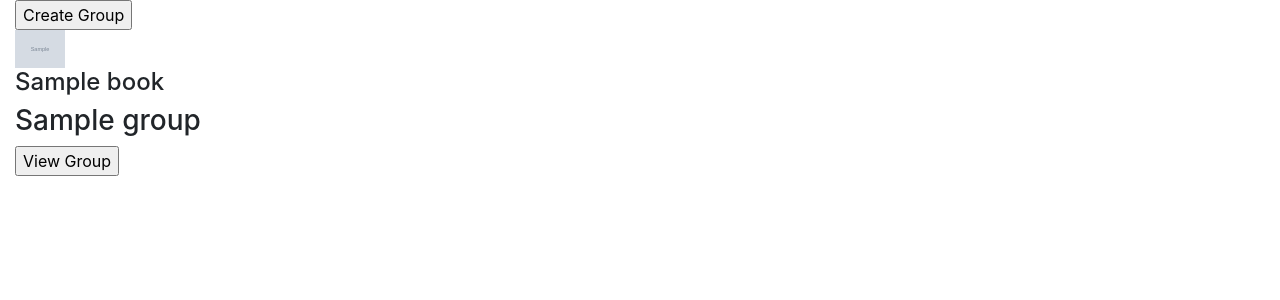
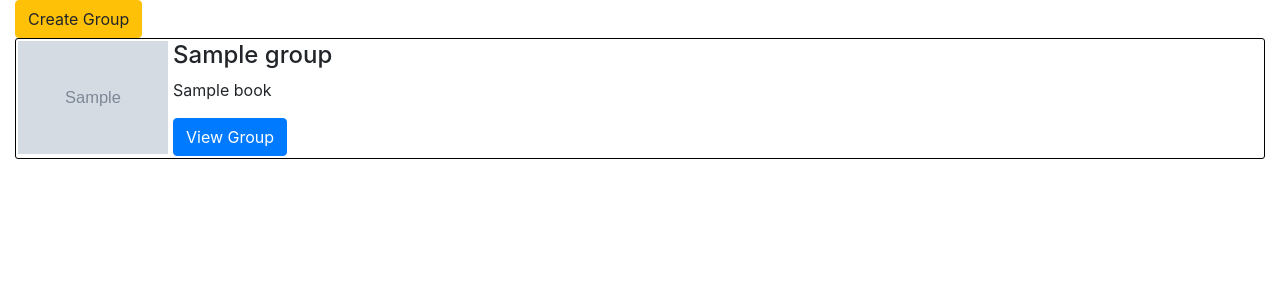
Before and after one commit to joshdbarton/nightstand-capstone, a Django app: page /group_search/1 in a window 1280 px wide. Shown: the part 56-356 px from the top of the page. Run offline with Django 3.2, Linux system fonts and the light colour scheme; a user stored in the database is signed in; tables that the repository leaves empty hold one stand-in row (values such as "Sample post"); grey boxes marked "Sample" are stand-in pictures; some libraries are stand-ins or nearby versions.

Commit message:
styles for the group list view

```diff
--- a/nightstand_dashboard/static/nightstand_dashboard/main.css
+++ b/nightstand_dashboard/static/nightstand_dashboard/main.css
@@ -209,13 +209,19 @@ Search Results Layout
     margin-right: 5px;
 }
 
-.book-card {
+.book-card,
+.group-card {
     clear: both;
     overflow: auto;
     margin-bottom: 2px;
     border: solid 1px black;
     border-radius: 3px;
     padding: 2px;
+}
+
+.group-card img {
+    float: left;
+    margin-right: 5px;
 }
 
 /**************************
--- a/nightstand_dashboard/templates/nightstand_dashboard/groups.html
+++ b/nightstand_dashboard/templates/nightstand_dashboard/groups.html
@@ -1,14 +1,14 @@
 {% extends 'nightstand_dashboard/base.html' %}
 
 {% block content %}
-<a href="/create_group/{{olid}}"><input type="button" value="Create Group"></a>
+<a href="/create_group/{{olid}}"><button class="btn btn-warning">Create Group</button></a>
 {% if groups %}
 {% for group in groups %}
 <div class="group-card">
-    <img src={{group.book.thumbnail}} alt={{group.book}} width="50">
-    <h4>{{group.book}}</h4>
-    <h3>{{group}}</h3>
-    <a href="/groups/{{group.id}}"><input type="button" value="View Group"/></a>
+    <img src={{group.book.thumbnail}} alt={{group.book}} width="150">
+    <h4>{{group}}</h4>
+    <p>{{group.book}}</p>
+    <a href="/groups/{{group.id}}"><button class="btn btn-primary">View Group</button></a>
 </div>
 {% endfor %}
 {% elif message %}
```
